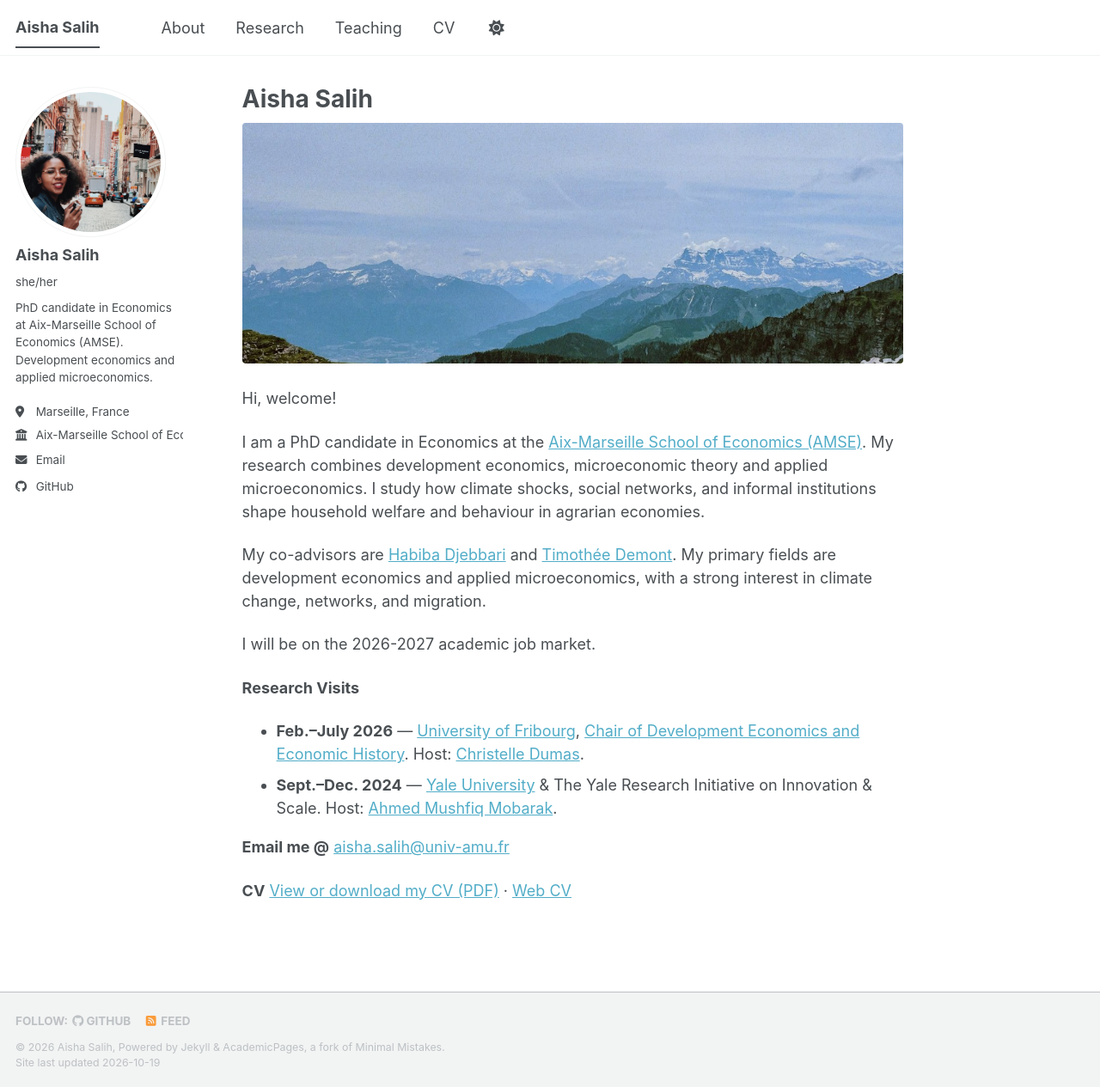
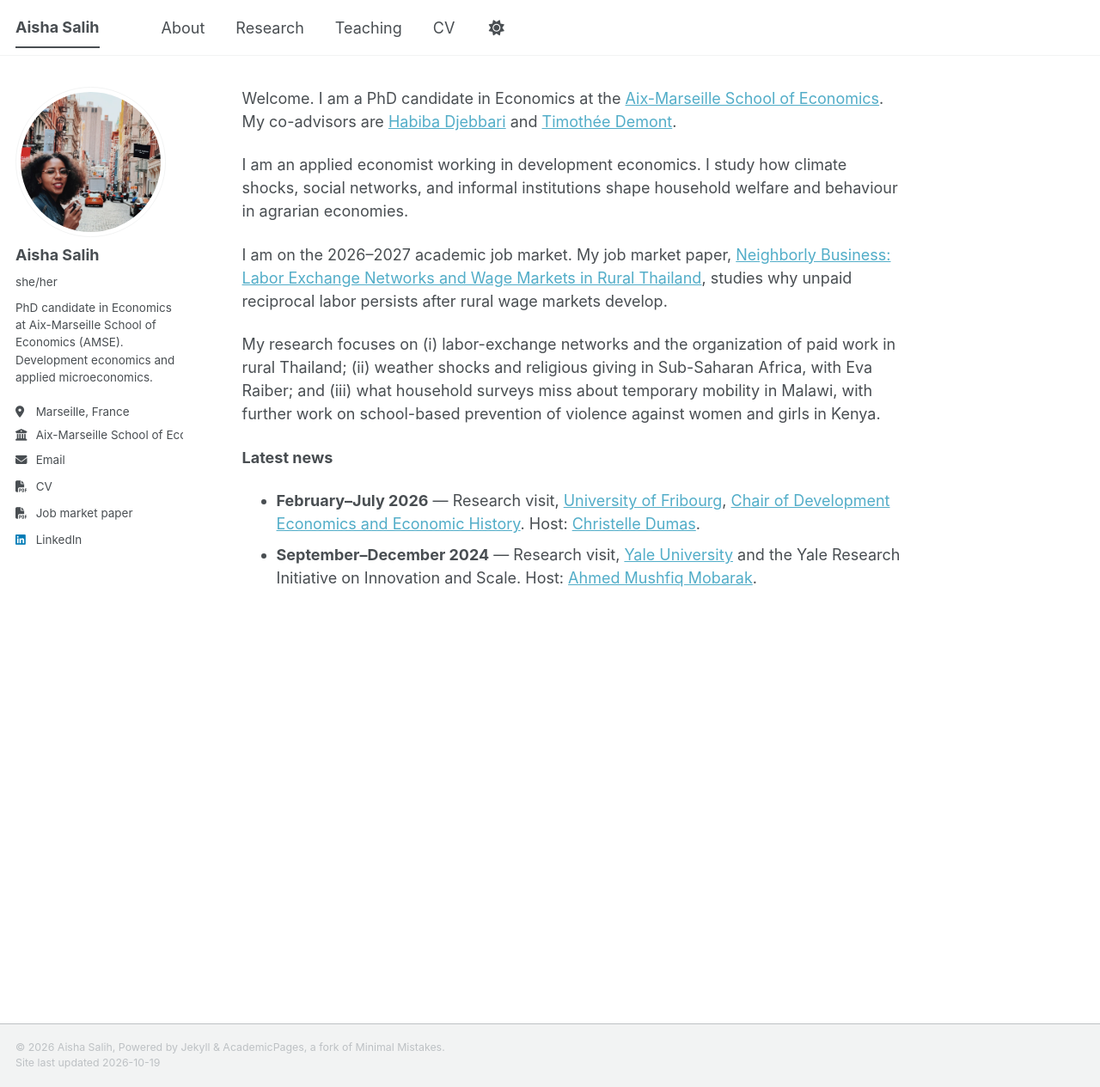
Before and after one commit to aishabsalih/aishabsalih.github.io, a Jekyll site: the page built from _pages/about.md, in a window 1280 px wide and 1265 px high. Shown: the whole window at 86% size. Built offline with Jekyll 4.4.1, drawn with Linux system fonts in a browser that asks for light colours; a style sheet for code colours, icons or effects is not loaded.

Commit message:
Rewrite the homepage and replace the GitHub link with LinkedIn.
Co-authored-by: Cursor <cursoragent@cursor.com>

```diff
--- a/_config.yml
+++ b/_config.yml
@@ -16,6 +16,10 @@ description              : &description "Aisha Salih — PhD candidate in Econom
 url                      : https://aishabsalih.github.io
 baseurl                  : ""
 repository               : "aishabsalih/aishabsalih.github.io"
+
+# Stable public files. Replace the PDF in place; do not change these paths.
+cv_pdf                   : "/files/Aisha_SALIH_CV.pdf"
+jmp_pdf                  : "/files/JMP.pdf"
 
 # Site Author
 author:
@@ -44,7 +48,7 @@ author:
   bitbucket        :
   codepen          :
   dribbble         :
-  github           : "aishabsalih"
+  github           :
   kaggle           :
   stackoverflow    :
 
@@ -58,7 +62,7 @@ author:
   keybase          :
   instagram        :
   lastfm           :
-  linkedin         :
+  linkedin         : "aisha-salih-512796161"
   mastodon         :
   medium           :
   pinterest        :
@@ -113,7 +117,7 @@ staticman:
       options:
         format           : "iso8601"
 atom_feed:
-  hide                   : false
+  hide                   : true
   path                   :
 
 # SEO Related
@@ -135,7 +139,7 @@ social:
   type                   : Person
   name                   : *name
   links:
-    - https://github.com/aishabsalih
+    - https://www.linkedin.com/in/aisha-salih-512796161/
     - https://www.amse-aixmarseille.fr/en/members/salih
     - mailto:aisha.salih@univ-amu.fr
 
@@ -177,6 +181,7 @@ exclude:
   - README
   - tmp
   - vendor
+  - cv-source
 keep_files:
   - .git
   - .svn
--- a/_includes/author-profile.html
+++ b/_includes/author-profile.html
@@ -35,6 +35,12 @@
       {% endif %}
       {% if author.email %}
         <li><a href="mailto:{{ author.email }}"><i class="fas fa-fw fa-envelope icon-pad-right" aria-hidden="true"></i>{{ site.data.ui-text[site.locale].email_label | default: "Email" }}</a></li>
+      {% endif %}
+      {% if site.cv_pdf %}
+        <li><a href="{{ site.cv_pdf }}"><i class="fas fa-fw fa-file-pdf icon-pad-right" aria-hidden="true"></i>CV</a></li>
+      {% endif %}
+      {% if site.jmp_pdf %}
+        <li><a href="{{ site.jmp_pdf }}"><i class="fas fa-fw fa-file-pdf icon-pad-right" aria-hidden="true"></i>Job market paper</a></li>
       {% endif %}
 
       <!-- Font Awesome and Academicons icons / Academic websites -->
--- a/_includes/site-banner.html
+++ b/_includes/site-banner.html
@@ -1,5 +1,5 @@
 {% include base_path %}
 
-{% unless page.url contains '/cv' %}
+{% unless page.url == '/' or page.url contains '/cv' %}
 <img src="{{ '/images/banner-about.png' | prepend: base_path }}" alt="" class="site-banner">
 {% endunless %}
--- a/_layouts/single.html
+++ b/_layouts/single.html
@@ -26,7 +26,7 @@ layout: default
     <div class="page__inner-wrap">
       {% unless page.header.overlay_color or page.header.overlay_image %}
         <header>
-          {% if page.title %}<h1 class="page__title" itemprop="headline">{{ page.title | markdownify | remove: "<p>" | remove: "</p>" }}</h1>{% endif %}
+          {% if page.title and page.url != '/' %}<h1 class="page__title" itemprop="headline">{{ page.title | markdownify | remove: "<p>" | remove: "</p>" }}</h1>{% endif %}
           {% if page.read_time %}
             <p class="page__meta"><i class="fa fa-clock" aria-hidden="true"></i> {% include read-time.html %}</p>
           {% endif %}
--- a/_pages/about.md
+++ b/_pages/about.md
@@ -9,18 +9,15 @@ redirect_from:
   - /about-me/
 ---
 
-Hi, welcome!
+Welcome. I am a PhD candidate in Economics at the [Aix-Marseille School of Economics](https://www.amse-aixmarseille.fr/en). My co-advisors are [Habiba Djebbari](https://www.amse-aixmarseille.fr/en/person/habiba-djebbari) and [Timothée Demont](https://www.amse-aixmarseille.fr/en/person/timothee-demont).
 
-I am a PhD candidate in Economics at the [Aix-Marseille School of Economics (AMSE)](https://www.amse-aixmarseille.fr/en). My research combines development economics, microeconomic theory and applied microeconomics. I study how climate shocks, social networks, and informal institutions shape household welfare and behaviour in agrarian economies.
+I am an applied economist working in development economics. I study how climate shocks, social networks, and informal institutions shape household welfare and behaviour in agrarian economies.
 
-My co-advisors are [Habiba Djebbari](https://www.amse-aixmarseille.fr/en/person/habiba-djebbari) and [Timothée Demont](https://www.amse-aixmarseille.fr/en/person/timothee-demont). My primary fields are development economics and applied microeconomics, with a strong interest in climate change, networks, and migration.
+I am on the 2026–2027 academic job market. My job market paper, [Neighborly Business: Labor Exchange Networks and Wage Markets in Rural Thailand]({{ site.jmp_pdf }}), studies why unpaid reciprocal labor persists after rural wage markets develop.
 
-I will be on the 2026-2027 academic job market.
+My research focuses on (i) labor-exchange networks and the organization of paid work in rural Thailand; (ii) weather shocks and religious giving in Sub-Saharan Africa, with Eva Raiber; and (iii) what household surveys miss about temporary mobility in Malawi, with further work on school-based prevention of violence against women and girls in Kenya.
 
-**Research Visits**
-* **Feb.–July 2026** — [University of Fribourg](https://www.unifr.ch/edhe/en/), [Chair of Development Economics and Economic History](https://www.unifr.ch/edhe/en/). Host: [Christelle Dumas](https://www.unifr.ch/edhe/en/team/christelle-dumas/).
-* **Sept.–Dec. 2024** — [Yale University](https://economics.yale.edu/) & The Yale Research Initiative on Innovation & Scale. Host: [Ahmed Mushfiq Mobarak](https://economics.yale.edu/people/ahmed-mushfiq-mobarak).
+**Latest news**
 
-**Email me @** [aisha.salih@univ-amu.fr](mailto:aisha.salih@univ-amu.fr)
-
-**CV** [View or download my CV (PDF)](/files/Aisha_SALIH_CV.pdf) · [Web CV](/cv/)
+* **February–July 2026** — Research visit, [University of Fribourg](https://www.unifr.ch/edhe/en/), [Chair of Development Economics and Economic History](https://www.unifr.ch/edhe/en/). Host: [Christelle Dumas](https://www.unifr.ch/edhe/en/team/christelle-dumas/).
+* **September–December 2024** — Research visit, [Yale University](https://economics.yale.edu/) and the Yale Research Initiative on Innovation and Scale. Host: [Ahmed Mushfiq Mobarak](https://economics.yale.edu/people/ahmed-mushfiq-mobarak).
```
